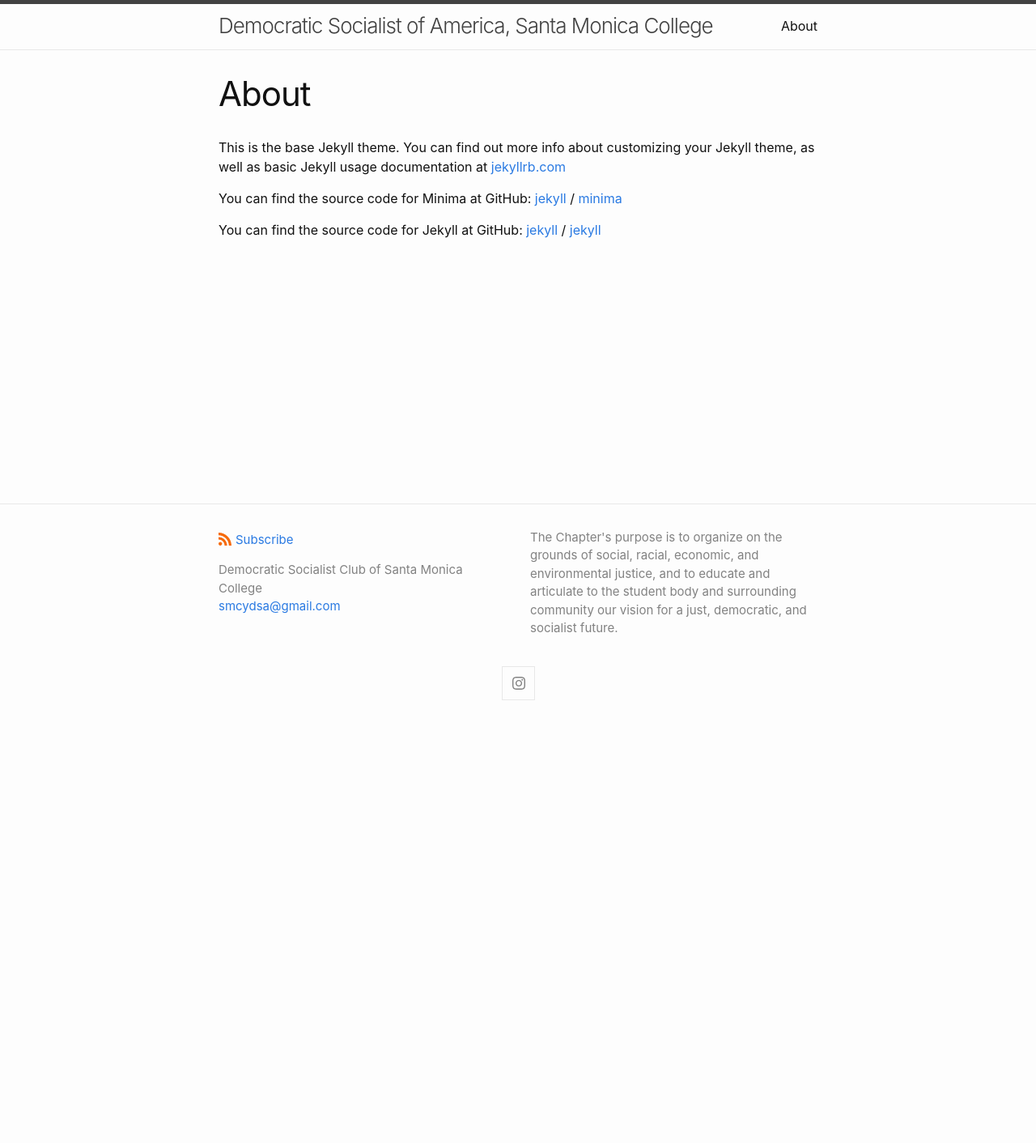
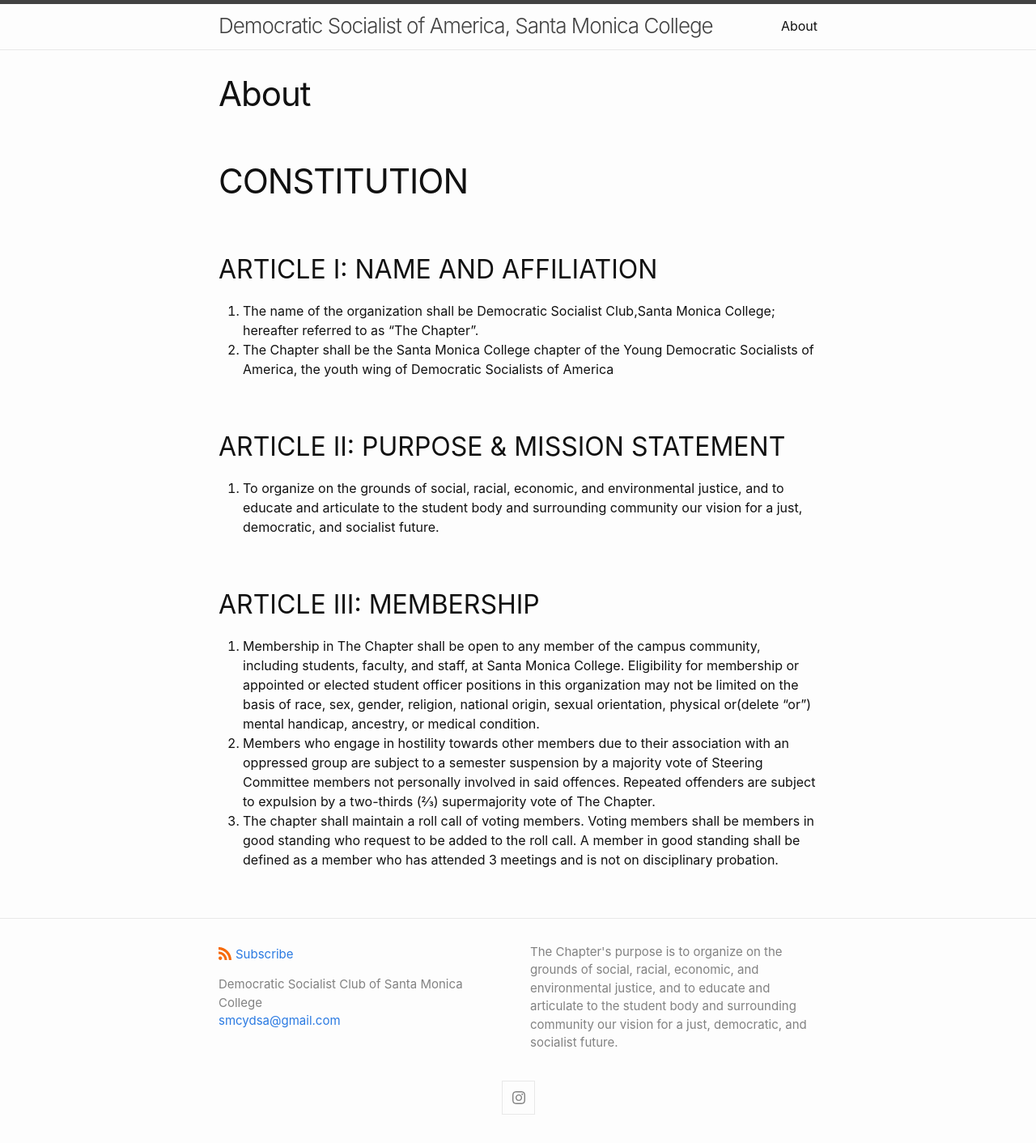
Before and after one commit to dsa-smc/dsa-smc.github.io, a Jekyll site: the page built from about.md, in a window 1280 px wide. Shown: the whole page at 81% size. Built offline with Jekyll 4.4.1, drawn with Linux system fonts in a browser that asks for light colours; before the commit the page ends 900 px from its top, so only the background shows below that.

Commit message:
added brief about
I used some writing from the Constitution

```diff
--- a/about.md
+++ b/about.md
@@ -4,15 +4,34 @@ title: About
 permalink: /about/
 ---
 
-This is the base Jekyll theme. You can find out more info about customizing your Jekyll theme, as well as basic Jekyll usage documentation at [jekyllrb.com](https://jekyllrb.com/)
+# CONSTITUTION
 
-You can find the source code for Minima at GitHub:
-[jekyll][jekyll-organization] /
-[minima](https://github.com/jekyll/minima)
+## ARTICLE I: NAME AND AFFILIATION
 
-You can find the source code for Jekyll at GitHub:
-[jekyll][jekyll-organization] /
-[jekyll](https://github.com/jekyll/jekyll)
+1. The name of the organization shall be Democratic Socialist Club,Santa Monica College;
+hereafter referred to as “The Chapter”.
+2. The Chapter shall be the Santa Monica College chapter of the Young Democratic
+Socialists of America, the youth wing of Democratic Socialists of America
 
+## ARTICLE II: PURPOSE & MISSION STATEMENT
 
-[jekyll-organization]: https://github.com/jekyll
+1. To organize on the grounds of social, racial, economic, and environmental justice, and to
+educate and articulate to the student body and surrounding community our vision for a
+just, democratic, and socialist future.
+
+## ARTICLE III: MEMBERSHIP
+
+1. Membership in The Chapter shall be open to any member of the campus
+community, including students, faculty, and staff, at Santa Monica College.
+Eligibility for membership or appointed or elected student officer positions in
+this organization may not be limited on the basis of race, sex, gender, religion,
+national origin, sexual orientation, physical or(delete “or”) mental handicap,
+ancestry, or medical condition.
+2. Members who engage in hostility towards other members due to their association with
+an oppressed group are subject to a semester suspension by a majority vote of Steering
+Committee members not personally involved in said offences. Repeated offenders are
+subject to expulsion by a two-thirds (2⁄3) supermajority vote of The Chapter.
+3. The chapter shall maintain a roll call of voting members. Voting members shall be
+members in good standing who request to be added to the roll call. A member in good
+standing shall be defined as a member who has attended 3 meetings and is not on
+disciplinary probation.
```
